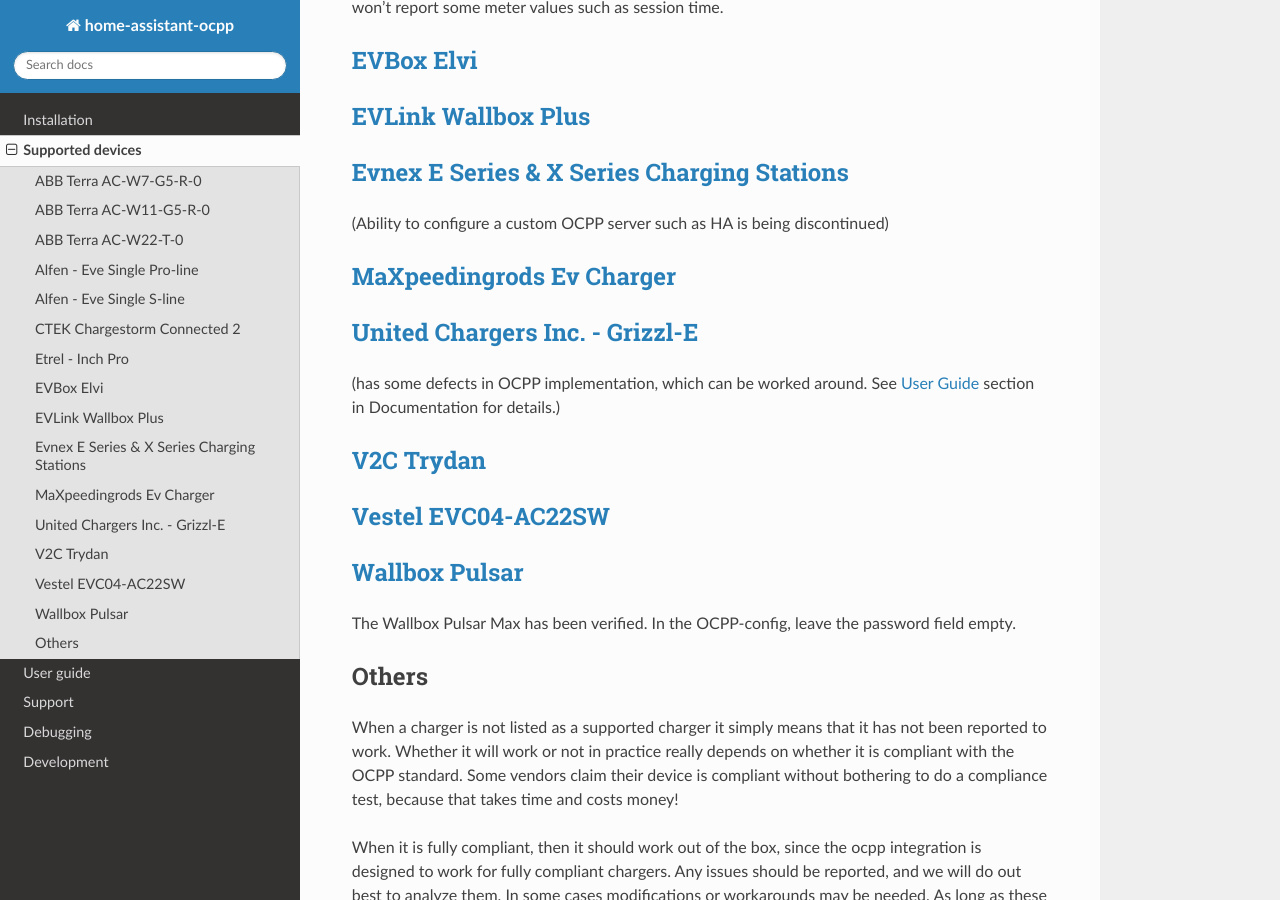
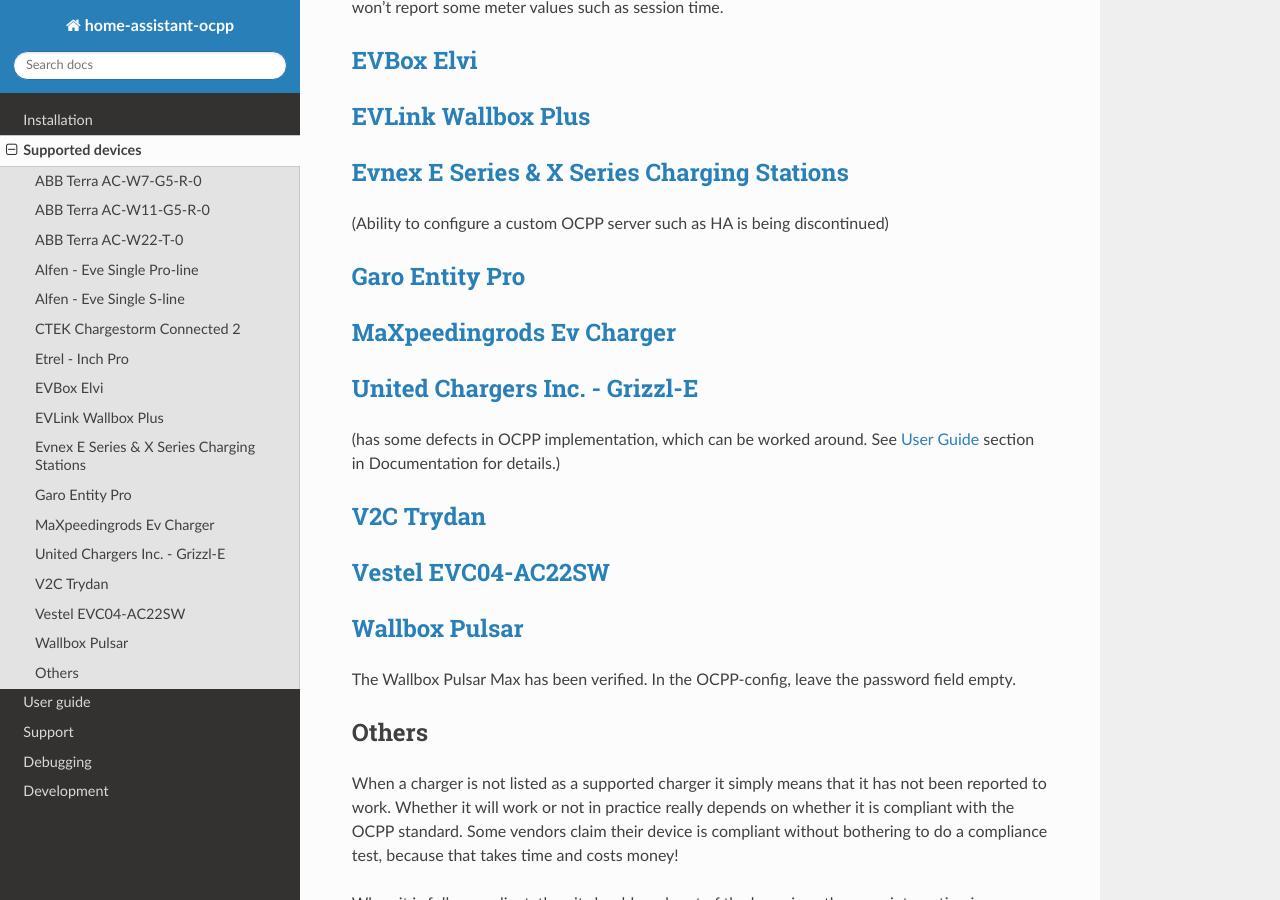
Before and after one commit to lbbrhzn/ocpp, a Sphinx documentation site: the page built from docs/supported-devices.md, in a window 1280 px wide and 900 px high, scrolled down 750 px. Built offline with Sphinx 7.4.7 and the Read the Docs theme 2.0.0, drawn with Linux system fonts in a browser that asks for light colours.

Commit message:
Update supported-devices.md
I've installed the device and it is working well with HA.

```diff
--- a/docs/supported-devices.md
+++ b/docs/supported-devices.md
@@ -28,6 +28,8 @@
 ## [Evnex E Series & X Series Charging Stations](https://www.evnex.com/)
 (Ability to configure a custom OCPP server such as HA is being discontinued)
 
+## [Garo Entity Pro](https://www.garo.se/en/professional/products/e-mobility/wallbox/entity-pro/wallbox-entity-pro-22-sigi-o)
+
 ## [MaXpeedingrods Ev Charger](https://www.maxpeedingrods.com/category/ev-charger.html)
 
 ## [United Chargers Inc. - Grizzl-E](https://grizzl-e.com/about/)
```
